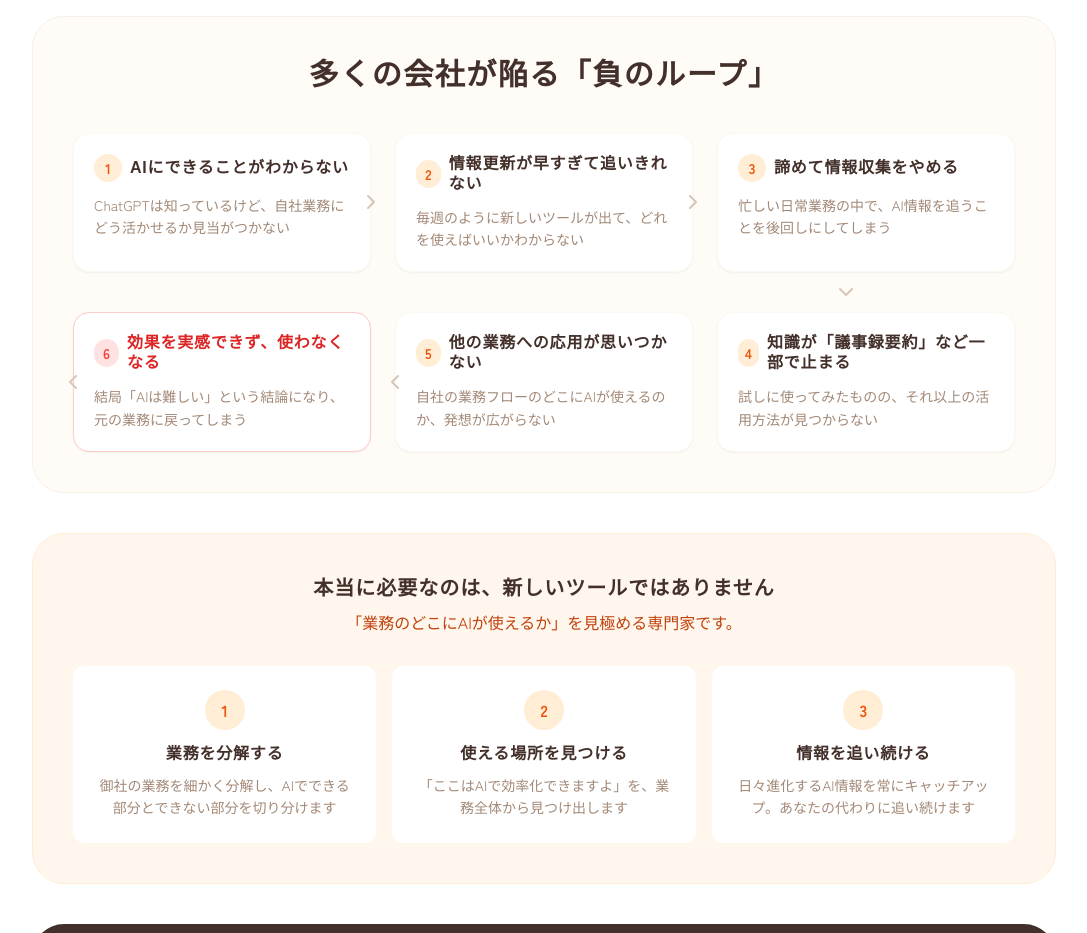
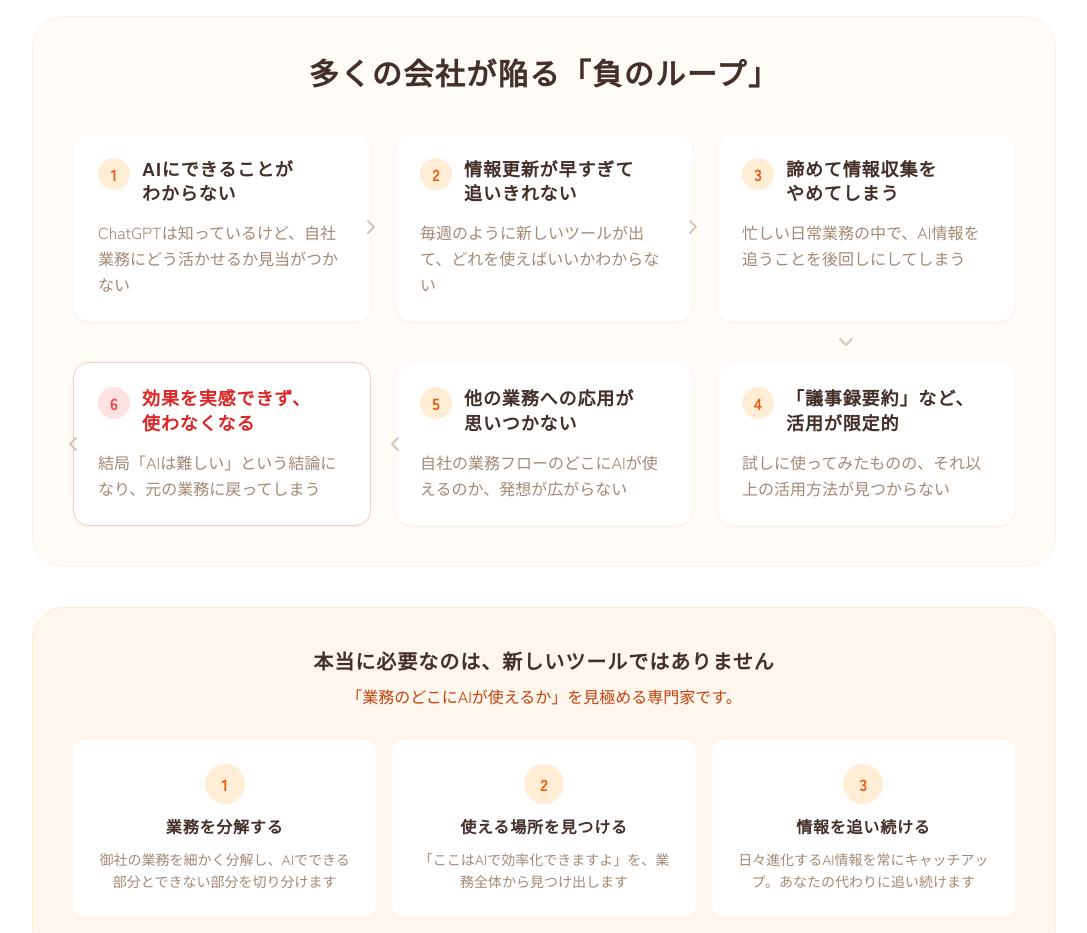
Before and after one commit to shunsuke-tnk/ai-komon-lp, a React (Vite) app: page / in a window 1280 px wide. Shown: the part 2640-3573 px from the top of the page, without its empty margins (96-1183 px from the left). Built offline with nearby package versions, Linux system fonts and the light colour scheme; a web font is replaced by a local one.

Commit message:
負のループの更新

```diff
--- a/App.tsx
+++ b/App.tsx
@@ -306,27 +306,27 @@ const App: React.FC = () => {
                 {[
                   {
                     num: "1",
-                    title: "AIにできることがわからない",
+                    title: "AIにできることが\nわからない",
                     desc: "ChatGPTは知っているけど、自社業務にどう活かせるか見当がつかない",
                   },
                   {
                     num: "2",
-                    title: "情報更新が早すぎて追いきれない",
+                    title: "情報更新が早すぎて\n追いきれない",
                     desc: "毎週のように新しいツールが出て、どれを使えばいいかわからない",
                   },
                   {
                     num: "3",
-                    title: "諦めて情報収集をやめる",
+                    title: "諦めて情報収集を\nやめてしまう",
                     desc: "忙しい日常業務の中で、AI情報を追うことを後回しにしてしまう",
                   },
                 ].map((item, i) => (
                   <div key={i} className="relative">
-                    <div className="bg-white rounded-2xl p-5 border border-base-100 shadow-sm h-full">
-                      <div className="flex items-center gap-2 mb-3">
-                        <span className="w-7 h-7 bg-primary-100 text-primary-600 rounded-full flex items-center justify-center text-sm font-bold">{item.num}</span>
-                        <h4 className="font-bold text-text-heading text-base leading-tight">{item.title}</h4>
+                    <div className="bg-white rounded-2xl p-6 border border-base-100 shadow-sm h-full">
+                      <div className="flex items-start gap-3 mb-3">
+                        <span className="w-8 h-8 bg-primary-100 text-primary-600 rounded-full flex items-center justify-center text-base font-bold shrink-0">{item.num}</span>
+                        <h4 className="font-bold text-text-heading text-lg leading-snug whitespace-pre-line">{item.title}</h4>
                       </div>
-                      <p className="text-text-muted text-sm leading-relaxed">{item.desc}</p>
+                      <p className="text-text-muted text-base leading-relaxed">{item.desc}</p>
                     </div>
                     {/* 横矢印（1→2, 2→3） */}
                     {i < 2 && (
@@ -348,27 +348,27 @@ const App: React.FC = () => {
                 {[
                   {
                     num: "6",
-                    title: "効果を実感できず、使わなくなる",
+                    title: "効果を実感できず、\n使わなくなる",
                     desc: "結局「AIは難しい」という結論になり、元の業務に戻ってしまう",
                   },
                   {
                     num: "5",
-                    title: "他の業務への応用が思いつかない",
+                    title: "他の業務への応用が\n思いつかない",
                     desc: "自社の業務フローのどこにAIが使えるのか、発想が広がらない",
                   },
                   {
                     num: "4",
-                    title: "知識が「議事録要約」など一部で止まる",
+                    title: "「議事録要約」など、\n活用が限定的",
                     desc: "試しに使ってみたものの、それ以上の活用方法が見つからない",
                   },
                 ].map((item, i) => (
                   <div key={i} className="relative">
-                    <div className={`bg-white rounded-2xl p-5 border shadow-sm h-full ${item.num === "6" ? "border-red-200 bg-red-50/30" : "border-base-100"}`}>
-                      <div className="flex items-center gap-2 mb-3">
-                        <span className={`w-7 h-7 rounded-full flex items-center justify-center text-sm font-bold ${item.num === "6" ? "bg-red-100 text-red-500" : "bg-primary-100 text-primary-600"}`}>{item.num}</span>
-                        <h4 className={`font-bold text-base leading-tight ${item.num === "6" ? "text-red-600" : "text-text-heading"}`}>{item.title}</h4>
+                    <div className={`bg-white rounded-2xl p-6 border shadow-sm h-full ${item.num === "6" ? "border-red-200 bg-red-50/30" : "border-base-100"}`}>
+                      <div className="flex items-start gap-3 mb-3">
+                        <span className={`w-8 h-8 rounded-full flex items-center justify-center text-base font-bold shrink-0 ${item.num === "6" ? "bg-red-100 text-red-500" : "bg-primary-100 text-primary-600"}`}>{item.num}</span>
+                        <h4 className={`font-bold text-lg leading-snug whitespace-pre-line ${item.num === "6" ? "text-red-600" : "text-text-heading"}`}>{item.title}</h4>
                       </div>
-                      <p className="text-text-muted text-sm leading-relaxed">{item.desc}</p>
+                      <p className="text-text-muted text-base leading-relaxed">{item.desc}</p>
                     </div>
                     {/* 横矢印（6←5, 5←4）右から左なので、左に矢印 */}
                     {i < 2 && (
```
